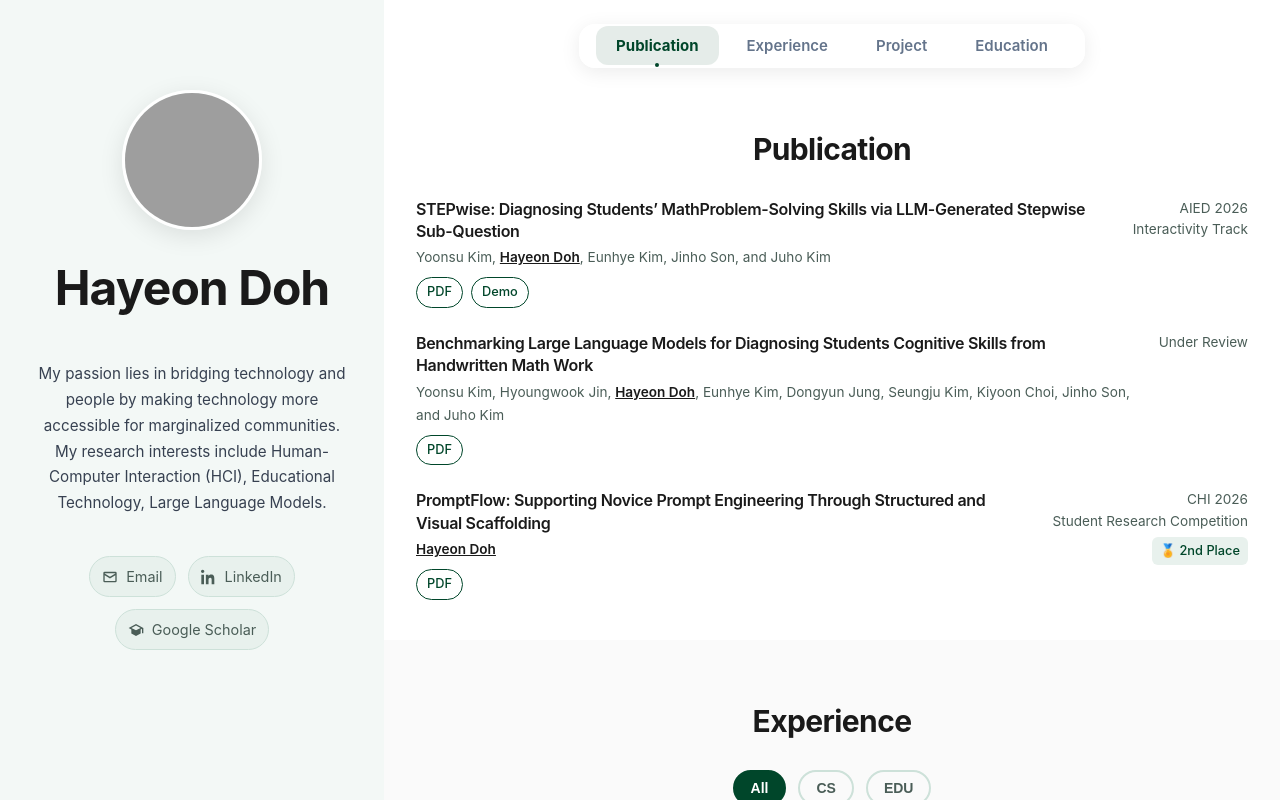
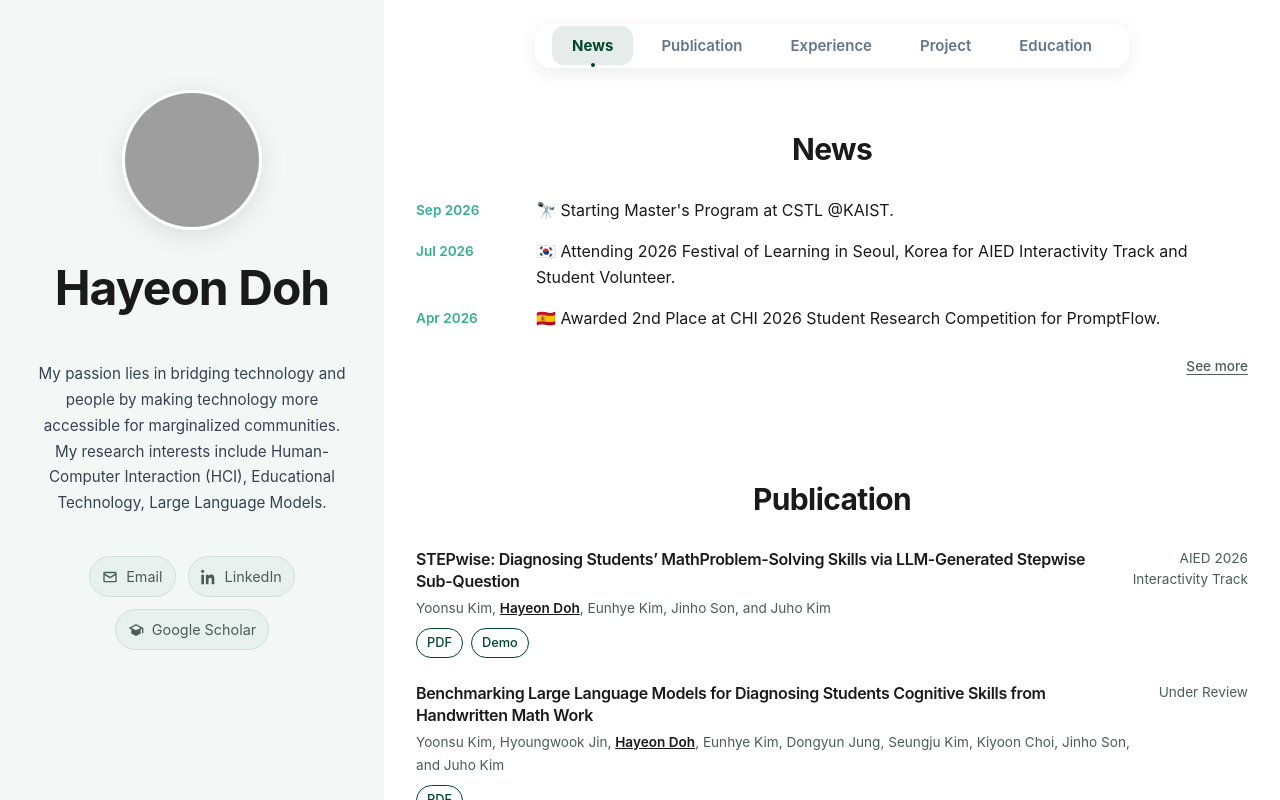
Before and after one commit to doh-ha/doh-ha.github.io, a React (Create React App) app: page / in a window 1280 px wide. Built offline with nearby package versions, Linux system fonts and the light colour scheme; grey boxes are pictures that could not be loaded.

Commit message:
✨ add News section and implement page navigation for main and news views in App component

```diff
--- a/src/App.tsx
+++ b/src/App.tsx
@@ -6,8 +6,17 @@ import Footer from "./components/Footer";
 import About from "./sections/About";
 import Project from "./sections/Project";
 import Experience from "./sections/Experience";
+import News from "./sections/News";
+import NewsPage from "./sections/News/NewsPage";
 import Publication from "./sections/Publication";
 import Education from "./sections/Education";
+
+type Page = "main" | "news";
+
+const getPageFromUrl = (): Page => {
+  const params = new URLSearchParams(window.location.search);
+  return params.get("page") === "news" ? "news" : "main";
+};
 
 const AppContainer = styled.div`
   font-family: -apple-system, BlinkMacSystemFont, "Segoe UI", "Roboto", "Oxygen", "Ubuntu", "Cantarell", "Fira Sans", "Droid Sans", "Helvetica Neue", sans-serif;
@@ -76,15 +85,23 @@ const ContentSections = styled.div`
 `;
 
 const App: React.FC = () => {
-  const [activeSection, setActiveSection] = useState("publication");
+  const [currentPage, setCurrentPage] = useState<Page>(getPageFromUrl);
+  const [activeSection, setActiveSection] = useState("news");
+  const [pendingSection, setPendingSection] = useState<string | null>(null);
   const mainRef = useRef<HTMLDivElement>(null);
 
   useEffect(() => {
+    const handlePopState = () => setCurrentPage(getPageFromUrl());
+    window.addEventListener("popstate", handlePopState);
+    return () => window.removeEventListener("popstate", handlePopState);
+  }, []);
+
+  useEffect(() => {
     const mainEl = mainRef.current;
-    if (!mainEl) return;
+    if (!mainEl || currentPage !== "main") return;
 
     const handleScroll = () => {
-      const sections = ["publication", "experience", "project", "education"];
+      const sections = ["news", "publication", "experience", "project", "education"];
       const scrollPosition = mainEl.scrollTop + 100;
 
       for (const section of sections) {
@@ -101,9 +118,37 @@ const App: React.FC = () => {
 
     mainEl.addEventListener("scroll", handleScroll);
     return () => mainEl.removeEventListener("scroll", handleScroll);
-  }, []);
+  }, [currentPage]);
+
+  useEffect(() => {
+    if (currentPage !== "main" || !pendingSection) return;
+    const mainEl = mainRef.current;
+    const element = document.getElementById(pendingSection);
+    if (mainEl && element) {
+      mainEl.scrollTo({ top: element.offsetTop, behavior: "smooth" });
+    }
+    setPendingSection(null);
+  }, [currentPage, pendingSection]);
+
+  const goToMain = (sectionId = "news") => {
+    window.history.pushState({}, "", window.location.pathname);
+    setCurrentPage("main");
+    setActiveSection(sectionId);
+    setPendingSection(sectionId);
+  };
+
+  const openNewsPage = () => {
+    window.history.pushState({ page: "news" }, "", "?page=news");
+    setCurrentPage("news");
+    mainRef.current?.scrollTo({ top: 0 });
+  };
 
   const handleSectionChange = (sectionId: string) => {
+    if (currentPage !== "main") {
+      goToMain(sectionId);
+      return;
+    }
+
     setActiveSection(sectionId);
     const mainEl = mainRef.current;
     const element = document.getElementById(sectionId);
@@ -121,14 +166,24 @@ const App: React.FC = () => {
             <About />
           </SidebarPanel>
           <MainContent ref={mainRef}>
+            {currentPage === "news" ? (
+              <ContentSections>
+                <NewsPage onBack={() => goToMain("news")} />
+                <Footer />
+              </ContentSections>
+            ) : (
+              <>
                 <NavBar activeSection={activeSection} onSectionChange={handleSectionChange} />
                 <ContentSections>
+                  <News onMoreClick={openNewsPage} />
                   <Publication />
                   <Experience />
                   <Project />
                   <Education />
                   <Footer />
                 </ContentSections>
+              </>
+            )}
           </MainContent>
         </TwoColumnLayout>
       </AppContainer>
--- a/src/components/NavBar.tsx
+++ b/src/components/NavBar.tsx
@@ -85,6 +85,7 @@ interface NavBarProps {
 
 const NavBar: React.FC<NavBarProps> = ({ activeSection, onSectionChange }) => {
   const navItems = [
+    { id: "news", label: "News" },
     { id: "publication", label: "Publication" },
     { id: "experience", label: "Experience" },
     { id: "project", label: "Project" },
--- /dev/null
+++ b/src/data/News.data.ts
@@ -0,0 +1,23 @@
+export interface NewsItem {
+  date: string;
+  text: string;
+}
+
+export const newsItems: NewsItem[] = [
+  {
+    date: "Sep 2026",
+    text: "🔭 Starting Master's Program at CSTL @KAIST.",
+  },
+  {
+    date: "Jul 2026",
+    text: "🇰🇷 Attending 2026 Festival of Learning in Seoul, Korea for AIED Interactivity Track and Student Volunteer.",
+  },
+  {
+    date: "Apr 2026",
+    text: "🇪🇸 Awarded 2nd Place at CHI 2026 Student Research Competition for PromptFlow.",
+  },
+  {
+    date: "Apr 2026",
+    text: "🇪🇸 Attending CHI 2026 in Barcelona, Spain.",
+  },
+];
--- /dev/null
+++ b/src/sections/News/News.styles.ts
@@ -0,0 +1,71 @@
+import styled from "styled-components";
+import { Section as BaseSection } from "../../styles/styled-components";
+
+export const Section = styled(BaseSection)`
+  background: ${({ theme }) => theme.colors.backgroundWhite};
+`;
+
+export const NewsList = styled.div`
+  display: flex;
+  flex-direction: column;
+  gap: ${({ theme }) => theme.spacing.md};
+`;
+
+export const NewsItemRow = styled.div`
+  display: grid;
+  grid-template-columns: 96px minmax(0, 1fr);
+  column-gap: ${({ theme }) => theme.spacing.lg};
+  align-items: flex-start;
+
+  @media (max-width: ${({ theme }) => theme.breakpoints.mobile}) {
+    grid-template-columns: 1fr;
+    row-gap: ${({ theme }) => theme.spacing.xs};
+  }
+`;
+
+export const NewsDate = styled.span`
+  font-size: ${({ theme }) => theme.typography.fontSize.sm};
+  font-weight: ${({ theme }) => theme.typography.fontWeight.semibold};
+  color: ${({ theme }) => theme.colors.textAccent};
+  white-space: nowrap;
+  padding-top: 2px;
+`;
+
+export const NewsText = styled.p`
+  font-size: ${({ theme }) => theme.typography.fontSize.base};
+  color: ${({ theme }) => theme.colors.textPrimary};
+  line-height: ${({ theme }) => theme.typography.lineHeight.normal};
+`;
+
+export const MoreRow = styled.div`
+  display: flex;
+  justify-content: flex-end;
+  margin-top: ${({ theme }) => theme.spacing.lg};
+`;
+
+export const MoreLink = styled.a`
+  display: inline-block;
+  color: ${({ theme }) => theme.colors.textSecondary};
+  text-decoration: underline;
+  text-underline-offset: 3px;
+  font-size: ${({ theme }) => theme.typography.fontSize.sm};
+  font-weight: ${({ theme }) => theme.typography.fontWeight.medium};
+
+  &:hover {
+    color: ${({ theme }) => theme.colors.primary};
+  }
+`;
+
+export const BackLink = styled.a`
+  display: inline-block;
+  margin-bottom: ${({ theme }) => theme.spacing.lg};
+  color: ${({ theme }) => theme.colors.textSecondary};
+  text-decoration: underline;
+  text-underline-offset: 3px;
+  font-size: ${({ theme }) => theme.typography.fontSize.sm};
+  font-weight: ${({ theme }) => theme.typography.fontWeight.medium};
+
+  &:hover {
+    color: ${({ theme }) => theme.colors.primary};
+  }
+`;
--- /dev/null
+++ b/src/sections/News/NewsListView.tsx
@@ -0,0 +1,16 @@
+import React from "react";
+import { NewsItem } from "../../data/News.data";
+import { NewsList, NewsItemRow, NewsDate, NewsText } from "./News.styles";
+
+const NewsListView: React.FC<{ items: NewsItem[] }> = ({ items }) => (
+  <NewsList>
+    {items.map((item, idx) => (
+      <NewsItemRow key={`${item.date}-${idx}`}>
+        <NewsDate>{item.date}</NewsDate>
+        <NewsText>{item.text}</NewsText>
+      </NewsItemRow>
+    ))}
+  </NewsList>
+);
+
+export default NewsListView;
--- /dev/null
+++ b/src/sections/News/NewsPage.tsx
@@ -0,0 +1,31 @@
+import React from "react";
+import { SectionContainer, SectionTitle } from "../../styles/section";
+import { newsItems } from "../../data/News.data";
+import { Section, BackLink } from "./News.styles";
+import NewsListView from "./NewsListView";
+
+interface NewsPageProps {
+  onBack: () => void;
+}
+
+const NewsPage: React.FC<NewsPageProps> = ({ onBack }) => {
+  return (
+    <Section id="news-archive">
+      <SectionContainer>
+        <BackLink
+          href="./"
+          onClick={(e) => {
+            e.preventDefault();
+            onBack();
+          }}
+        >
+          ← Back
+        </BackLink>
+        <SectionTitle>News</SectionTitle>
+        <NewsListView items={newsItems} />
+      </SectionContainer>
+    </Section>
+  );
+};
+
+export default NewsPage;
--- /dev/null
+++ b/src/sections/News/index.tsx
@@ -0,0 +1,40 @@
+import React from "react";
+import { SectionContainer, SectionTitle } from "../../styles/section";
+import { newsItems } from "../../data/News.data";
+import { Section, MoreLink, MoreRow } from "./News.styles";
+import NewsListView from "./NewsListView";
+
+const PREVIEW_COUNT = 3;
+
+interface NewsProps {
+  onMoreClick: () => void;
+}
+
+const News: React.FC<NewsProps> = ({ onMoreClick }) => {
+  const previewItems = newsItems.slice(0, PREVIEW_COUNT);
+  const hasMore = newsItems.length > PREVIEW_COUNT;
+
+  return (
+    <Section id="news">
+      <SectionContainer>
+        <SectionTitle>News</SectionTitle>
+        <NewsListView items={previewItems} />
+        {hasMore && (
+          <MoreRow>
+            <MoreLink
+              href="?page=news"
+              onClick={(e) => {
+                e.preventDefault();
+                onMoreClick();
+              }}
+            >
+              See more
+            </MoreLink>
+          </MoreRow>
+        )}
+      </SectionContainer>
+    </Section>
+  );
+};
+
+export default News;
```
Lines whose indentation alone changed are shown as unchanged.
